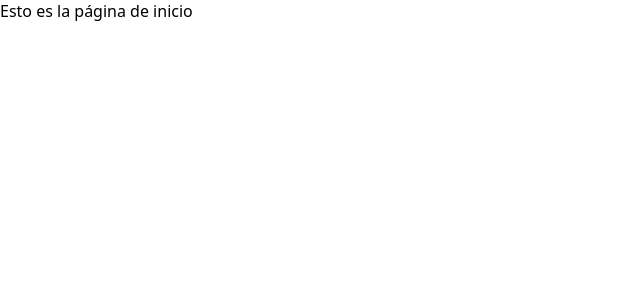
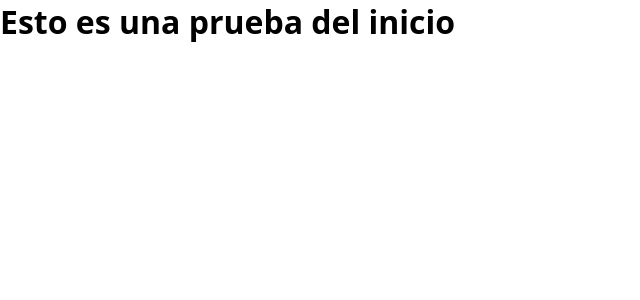
Before and after one commit to daviardev/app-paquetes, a React (Vite) app: page / in a window 1280 px wide. Shown: the top 300 px of the page, without its empty margins (0-640 px from the left). Built offline with nearby package versions, Linux system fonts and the light colour scheme.

Commit message:
Cambiando el mensaje de inicio

```diff
--- a/src/pages/Home/index.jsx
+++ b/src/pages/Home/index.jsx
@@ -2,7 +2,7 @@ import React from 'react'
 
 const Home = () => {
     return <>
-        Esto es la página de inicio
+        <h1>Esto es una prueba del inicio</h1>
     </>
 }
 
```
